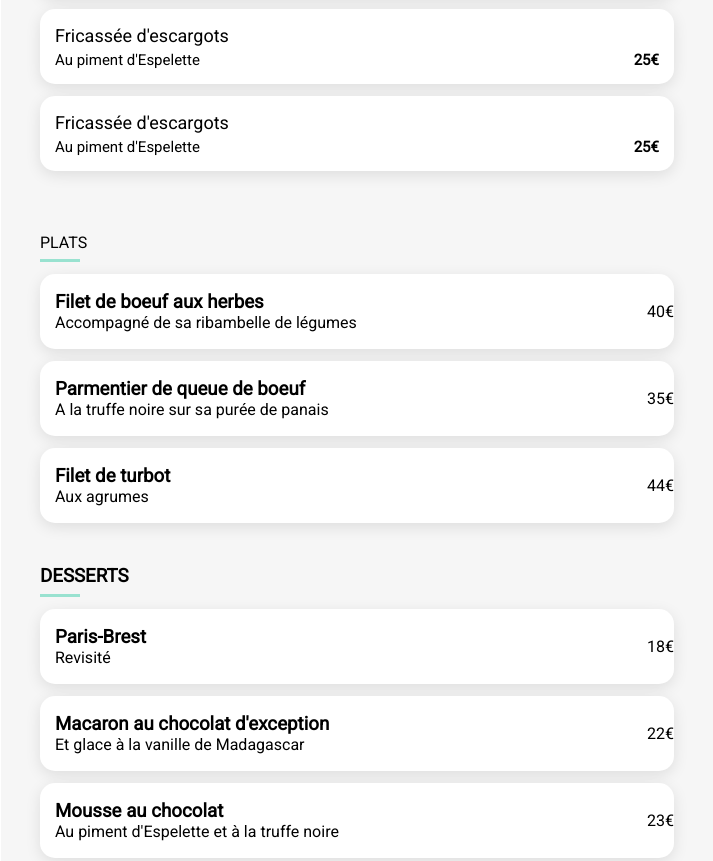
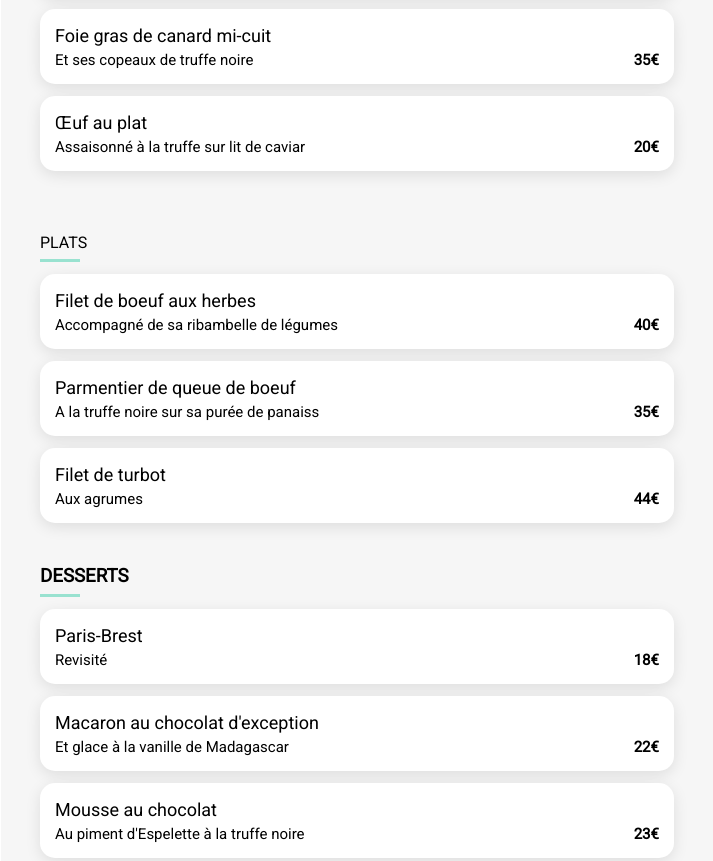
Before and after one commit to Patricia83440/ohmyfood, a website: page palette.html in a window 1280 px wide. Shown: the part 666-1527 px from the top of the page, without its empty margins (283-996 px from the left). Drawn offline with Linux system fonts and the light colour scheme; a web font is replaced by a local one.

Commit message:
paletteHtml coche

```diff
--- a/palette.html
+++ b/palette.html
@@ -58,7 +58,7 @@
                 <p class="price">25€</p>
             </div>
             <div class="check">
-                ✅
+              <i class="fa-regular fa-circle-check"></i>
             </div>
         </div>
 
@@ -66,25 +66,25 @@
         <div class="menu-block-item">
           <div class="left">
               <div class="title">
-                  <h3>Fricassée d'escargots</h3>
-                  <p>Au piment d'Espelette</p>
+                  <h3>Foie gras de canard mi-cuit</h3>
+                  <p>Et ses copeaux de truffe noire</p>
               </div>
-              <p class="price">25€</p>
+              <p class="price">35€</p>
           </div>
           <div class="check">
-              ✅
+            <i class="fa-regular fa-circle-check"></i>
           </div>
       </div>
       <div class="menu-block-item">
         <div class="left">
             <div class="title">
-                <h3>Fricassée d'escargots</h3>
-                <p>Au piment d'Espelette</p>
+                <h3>Œuf au plat</h3>
+                <p>Assaisonné à la truffe sur lit de caviar</p>
             </div>
-            <p class="price">25€</p>
+            <p class="price">20€</p>
         </div>
         <div class="check">
-            ✅
+          <i class="fa-regular fa-circle-check"></i>
         </div>
     </div>
 
@@ -92,54 +92,83 @@
             <h3 class="menu-block-title">plats</h3>
           </div>
           <div class="menu-block-item">
+            <div class="left">
                 <div class="title">
                     <h3>Filet de boeuf aux herbes</h3>
                     <p>Accompagné de sa ribambelle de légumes</p>
                 </div>
                 <p class="price">40€</p>
             </div>
+            <div class="check">
+              <i class="fa-regular fa-circle-check"></i>
+            </div>
+        </div>
 
         <div class="menu-block-item">
+          <div class="left">
               <div class="title">
                   <h3>Parmentier de queue de boeuf</h3>
-              <p>A la truffe noire sur sa purée de panais</p>
+                  <p>A la truffe noire sur sa purée de panaiss</p>
               </div>
               <p class="price">35€</p>
           </div>
+          <div class="check">
+            <i class="fa-regular fa-circle-check"></i>
+          </div>
+      </div>
 
       <div class="menu-block-item">
+        <div class="left">
             <div class="title">
                 <h3>Filet de turbot</h3>
                 <p>Aux agrumes</p>
             </div>
             <p class="price">44€</p>
         </div>
+        <div class="check">
+          <i class="fa-regular fa-circle-check"></i>
+        </div>
+    </div>
 
           <div class="menu-block-title">
             <h3>desserts</h3>
           </div>
           <div class="menu-block-item">
+            <div class="left">
                 <div class="title">
                     <h3>Paris-Brest</h3>
                     <p>Revisité</p>
                 </div>
                 <p class="price">18€</p>
             </div>
+            <div class="check">
+              <i class="fa-regular fa-circle-check"></i>
+            </div>
+        </div>
 
         <div class="menu-block-item">
+          <div class="left">
               <div class="title">
                   <h3>Macaron au chocolat d'exception</h3>
                   <p>Et glace à la vanille de Madagascar</p>
               </div>
               <p class="price">22€</p>
           </div>
+          <div class="check">
+            <i class="fa-regular fa-circle-check"></i>
+          </div>
+      </div>
 
       <div class="menu-block-item">
+        <div class="left">
             <div class="title">
                 <h3>Mousse au chocolat</h3>
-              <p>Au piment d'Espelette et à la truffe noire</p>
+                <p>Au piment d'Espelette à la truffe noire</p>
             </div>
             <p class="price">23€</p>
+        </div>
+        <div class="check">
+          <i class="fa-regular fa-circle-check"></i>
         </div>
     </div>
 
```
Lines whose indentation alone changed are shown as unchanged.
